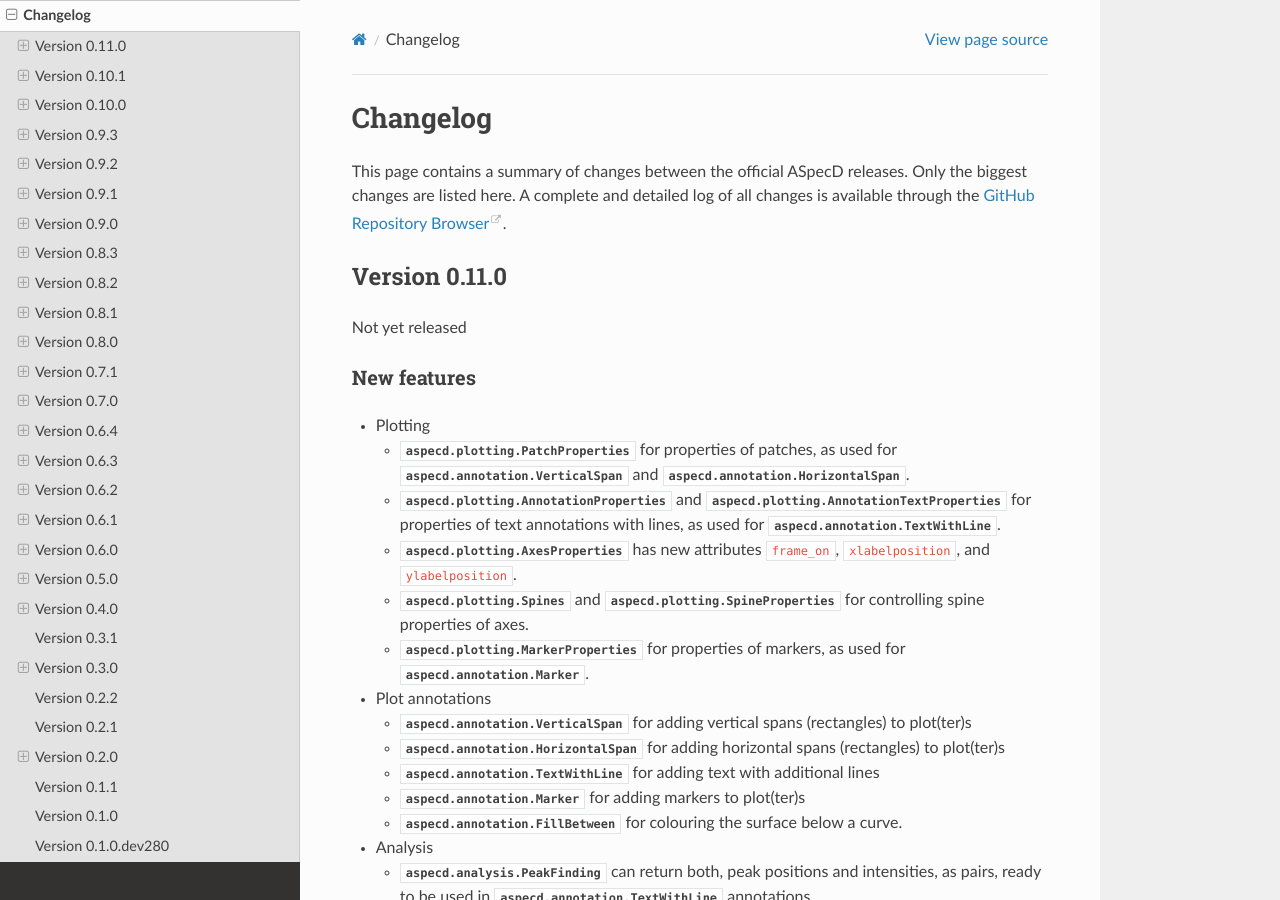
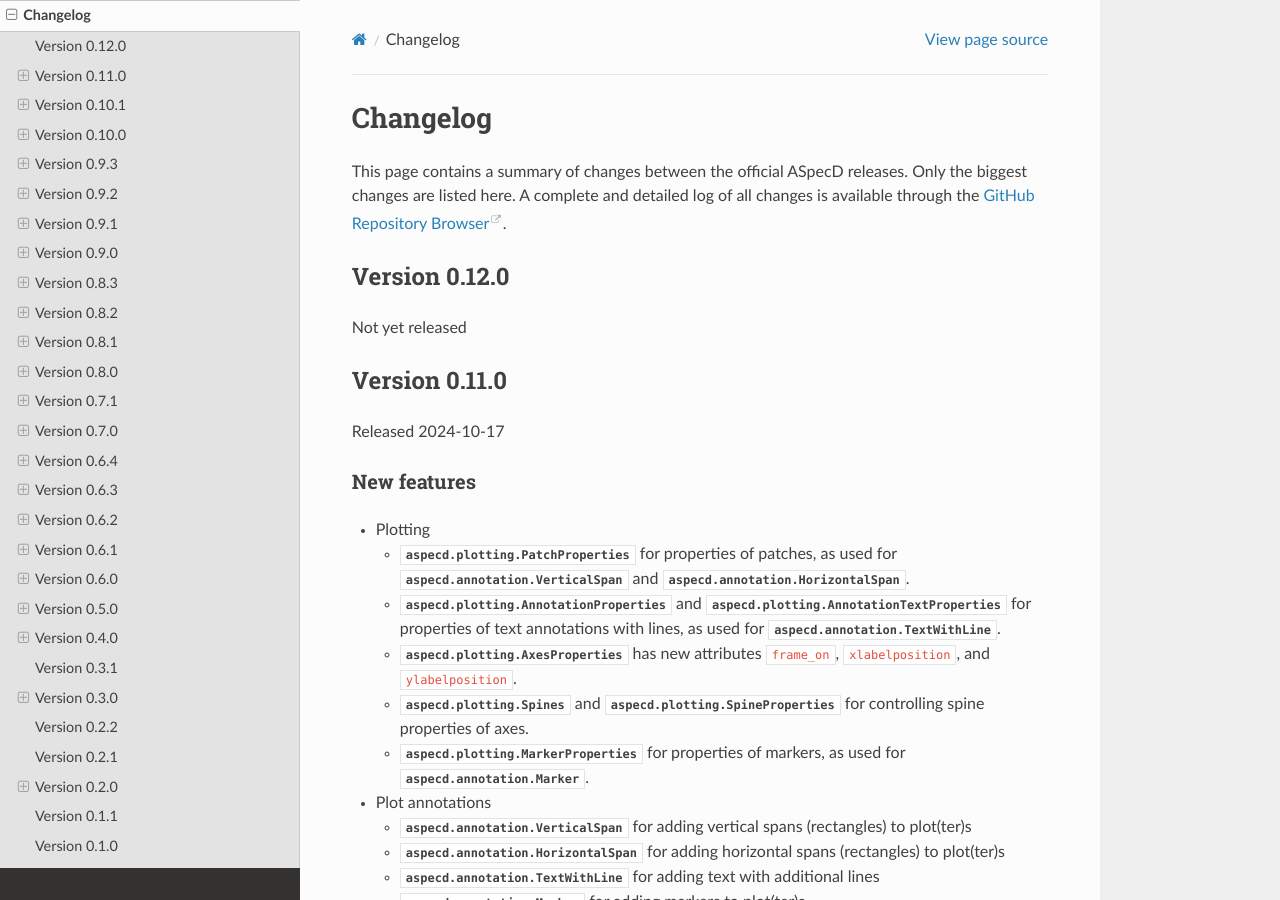
Before and after one commit to tillbiskup/aspecd, a Sphinx documentation site: the page built from docs/changelog.rst, in a window 1280 px wide and 900 px high. Built offline with Sphinx 7.4.7 and the Read the Docs theme 3.1.0, drawn with Linux system fonts in a browser that asks for light colours.

Commit message:
Post-release

```diff
--- a/docs/changelog.rst
+++ b/docs/changelog.rst
@@ -5,10 +5,16 @@ Changelog
 This page contains a summary of changes between the official ASpecD releases. Only the biggest changes are listed here. A complete and detailed log of all changes is available through the `GitHub Repository Browser <https://github.com/tillbiskup/aspecd/commits/master>`_.
 
 
+Version 0.12.0
+==============
+
+Not yet released
+
+
 Version 0.11.0
 ==============
 
-Not yet released
+Released 2024-10-17
 
 
 New features
```
Also changed, not shown: 1 other file.
